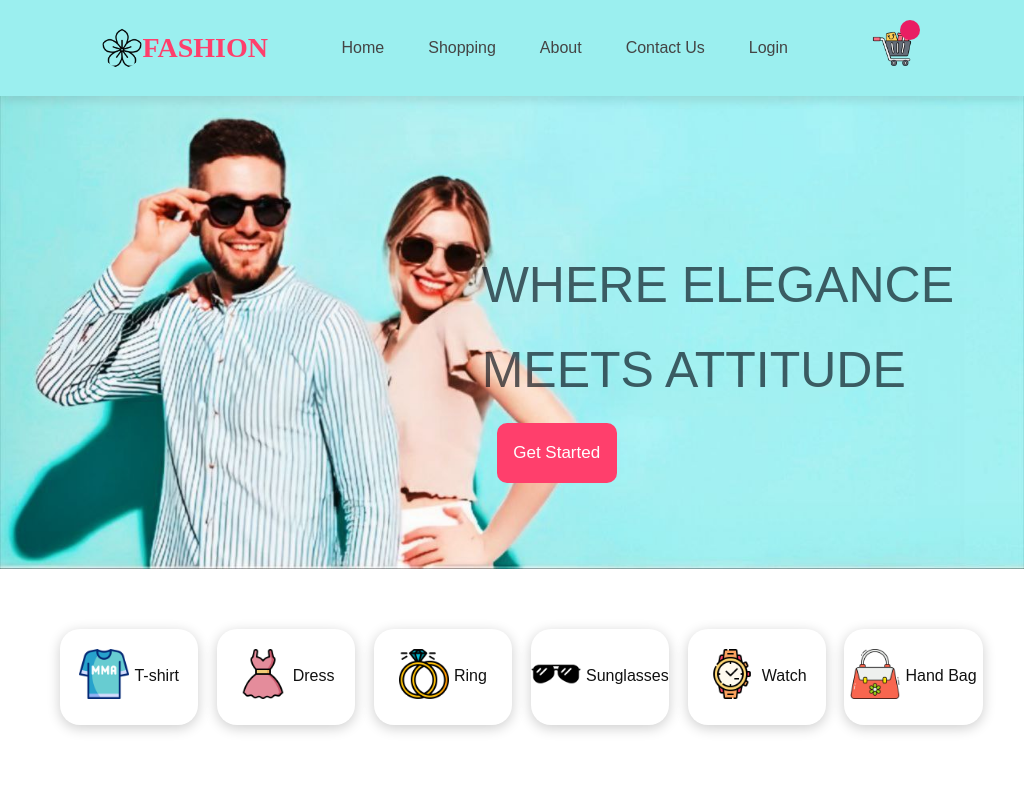
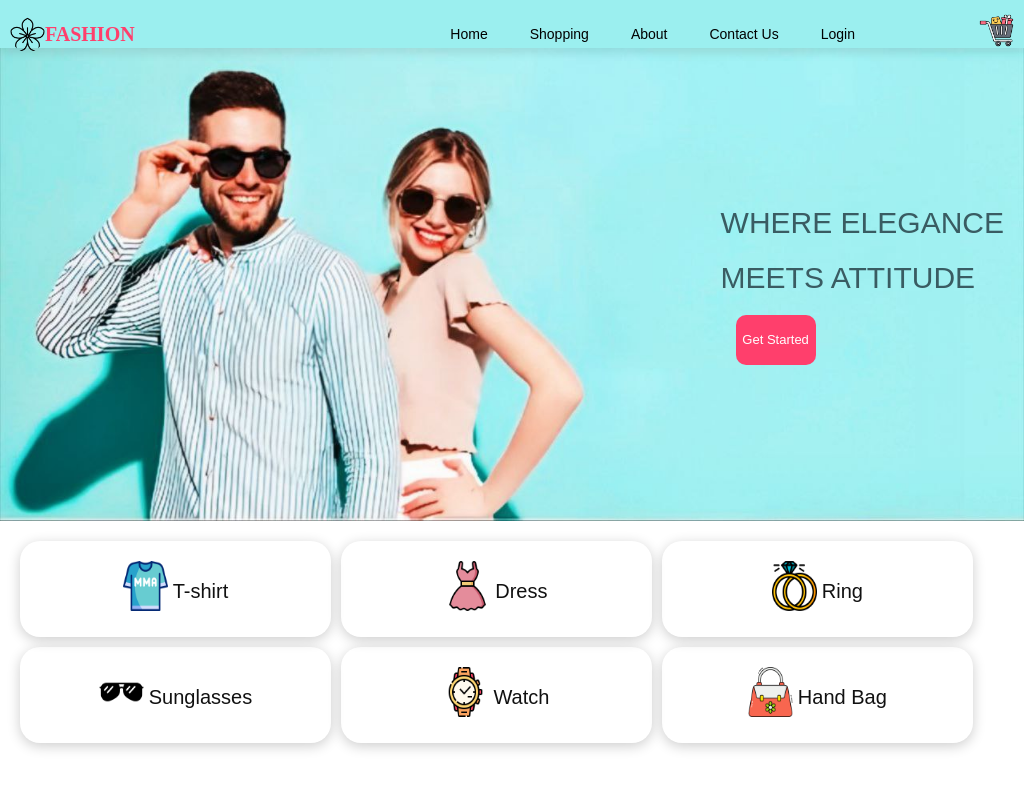
Before and after one commit to omarElsherief/clothing-wep, a React (Vite) app: page / in a window 1024 px wide. Shown: the top 788 px of the page. Built offline with nearby package versions, Linux system fonts and the light colour scheme.

Commit message:
Home.css updated

```diff
--- a/src/components/shared/Header.jsx
+++ b/src/components/shared/Header.jsx
@@ -1,89 +1,92 @@
-// Header Component
-import React, { useState, useEffect } from 'react';
+import React, { useRef } from 'react';
 import { Link, useNavigate } from "react-router-dom";
 import { useDispatch, useSelector } from "react-redux";
 import "../shared/Home.css";
 import logo from "../../assets/flower.png";
 import cartImage from "../../assets/shopping-cart_17641476.png";
-import mopileMenu from "../../assets/line_9694578.png";
+import mobileMenu from "../../assets/line_9694578.png";
 import { logout } from "../../store/authSlice";
-import ShoppingCart from '../../pages/ShoppingCart';
 import { clearCart } from '../../store/cartSlice';
-
-
-
 
 const Header = () => {
   const dispatch = useDispatch();
   const navigate = useNavigate();
+  const navRef = useRef(null);
+
   const isLogedIn = useSelector((state) => state.auth.isAuthenticated);
   const cartItems = useSelector((state) => {
     const items = state.cart.items;
     return Object.values(items).reduce((total, item) => total + item.quantity, 0);
   });
 
+  const toggleMenu = () => {
+    if (navRef.current) {
+      navRef.current.classList.toggle("active");
+    }
+  };
 
   const handleLogout = () => {
-    dispatch(logout()); // Clear Redux state
+    dispatch(logout());
+    dispatch(clearCart());
     navigate("/");
   };
 
   return (
     <header className="header">
-      <div className="header-container">
+      <div className="container">
         {/* Logo */}
         <div className="icon">
-          <Link to="/" className=''>
+          <Link to="/">
             <img src={logo} width="40px" height="40px" alt="Logo" />
             <h1>FASHION</h1>
           </Link>
         </div>
 
-        {/* Mobile Menu Button */}
-
+        {/* Menu Button for Mobile */}
+        <button className="menu-btn" onClick={toggleMenu}>
+          <img src={mobileMenu} alt="menu button" />
+        </button>
 
         {/* Navigation */}
-        <nav className="nav" id="nav">
+        <nav className="nav" ref={navRef}>
           <ul className="nav_list">
             <li><Link to="/" className="nav_link">Home</Link></li>
             <li><Link to="/shopping" className="nav_link">Shopping</Link></li>
             <li><Link to="/about" className="nav_link">About</Link></li>
             <li><Link to="/contact" className="nav_link">Contact Us</Link></li>
             <li>
-              {
-                isLogedIn ? (
-                  <Link
-                to="#"
+              {isLogedIn ? (
+                <button
                   className="nav_link"
                   onClick={(e) => {
-                  e.preventDefault(); // Prevent default link behavior
+                    e.preventDefault();
                     handleLogout();
                   }}
                 >
                   Logout
-              </Link>
+                </button>
               ) : (
                 <Link to="/login" className="nav_link">Login</Link>
-                )
-              }
-
+              )}
             </li>
           </ul>
         </nav>
 
         {/* Cart Icon */}
-        <div className='header-right '>
-          <button className="menu-btn" id="menu-btn" onClick={() => {
-          const nav = document.getElementById("nav");
-          nav.classList.toggle("active");
-        }}>
-          <img src={mopileMenu} alt="menu button" />
+        <div className="relative">
+          <button
+            onClick={() =>
+              isLogedIn ? navigate("/shopping-cart") : navigate("/login")
+            }
+            className="cart-icon"
+          >
+            <img src={cartImage} alt="Cart" width="60px" height="50px" />
           </button>
-          <div className='header-cart relative'>
-          <img src={cartImage} alt="Cart"  className='cursor-pointer ' onClick={() => isLogedIn ? navigate('/shopping-cart') : navigate('/login')} />
-          <span className='absolute -top-2 -right-2 bg-[#e91e63]  text-white text-sm min-w-[20px] h-[20px] rounded-full flex items-center justify-center px-1'>{isLogedIn?cartItems||"0":""}</span>
-          </div>
-
+          {isLogedIn && (
+            <span className="absolute -top-2 -right-2 bg-[#e91e63] text-white text-sm min-w-[20px] h-[20px] rounded-full flex items-center justify-center px-1 count">
+              {cartItems || "0"}
+            </span>
+          )}
         </div>
       </div>
     </header>
--- a/src/components/shared/Home.css
+++ b/src/components/shared/Home.css
@@ -3,7 +3,7 @@
   -webkit-box-sizing: border-box;
   -moz-box-sizing: border-box;
   font-family: "Cairo", sans-serif;
-
+  font-optical-sizing: auto;
   font-weight: 500;
   font-style: normal;
   font-variation-settings: "slnt" 0;
@@ -22,12 +22,12 @@ html {
 body {
   font-family: "DM Sans", sans-serif;
   margin: 0px;
-  background-color: white;
+  background-color: white
 }
 
 .cairo {
   font-family: "Cairo", sans-serif;
-
+  font-optical-sizing: auto;
   font-weight: 500;
   font-style: normal;
   font-variation-settings: "slnt" 0;
@@ -46,14 +46,14 @@ body {
   height: 12vh;
 }
 
-.header-container {
-  width: 80%;
-  height: 100%;
+.container {
+  width: 100%;
+  max-width: 1200px;
   margin: auto;
   display: flex;
   align-items: center;
   justify-content: space-between;
-  /* flex-wrap: wrap; */
+  flex-wrap: wrap;
 }
 
 .icon {
@@ -101,28 +101,31 @@ body {
   color: #fff;
 }
 
-.header-right {
-  display: flex;
-  align-items: center;
-  /* gap: px; */
-}
-.menu-btn{
-  width: 40px;
-  height: 40px;
-}
-.header-right img {
-  max-width: 40px;
-  max-height: 40px;
+
+.cart img {
   transition: 0.3s;
 }
 
-.header-cart img:hover {
+.cart img:hover {
   transform: scale(1.1);
 }
 
 
-.header-cart {
+.cart {
   margin: 10px;
+}
+
+.nav_list .nav_link {
+  display: inline-block;
+  padding: 10px 15px;
+  line-height: 1.5;
+  text-decoration: none;
+  color: inherit;
+}
+
+.nav_list .nav_link:hover,
+.nav_list button.nav_link:hover {
+  color: white;
 }
 
 .photo {
@@ -136,12 +139,15 @@ body {
 h1 {
 
   font-family: "Playwrite PL", cursive;
+  font-optical-sizing: auto;
+
 
 }
 
 
 .photo {
   position: relative;
+
   margin: auto;
 }
 
@@ -152,6 +158,8 @@ h1 {
   top: 30%;
   right: 20px;
   padding-right: 50px;
+
+
 }
 
 .text h2 {
@@ -195,6 +203,8 @@ h1 {
 .product-icon img {
   height: 50px;
   width: 50px;
+
+
 }
 
 .product-icon {
@@ -207,6 +217,8 @@ h1 {
   height: 12vh;
   padding-top: 20px;
   border-radius: 20px;
+
+
 }
 
 .product-icon p {
@@ -266,6 +278,16 @@ h1 {
   transform: scale(1.1);
 }
 
+.himg {
+  width: 300px;
+  height: 300px;
+}
+
+.vimg {
+  width: 500px;
+  height: 612px;
+  padding-right: 20px;
+}
 
 /*sale*/
 .timer {
@@ -381,9 +403,9 @@ h2 {
 }
 
 
-/* .icon {
+.icon {
   width: 40px;
-} */
+}
 
 .title {
   width: 130px;
@@ -551,9 +573,6 @@ h2 {
   font-size: 10px;
 }
 
-
-@media screen and (min-width:992px) {
-
 .footer-content {
   display: flex;
   align-items: center;
@@ -582,6 +601,9 @@ h2 {
   text-align: left;
   justify-content: center;
 }
+
+@media screen and (min-width:992px) {
+
 
   .content {
     width: 90%;
@@ -685,52 +707,24 @@ h2 {
 
 /* Responsive */
 @media (max-width: 768px) {
-
-  .menu-btn {
-    display: none;
+  .header .container {
+    position: relative;
+    align-items: center;
+    padding: 10px 15px;
   }
 
-  .header-container {
-    flex-direction: row;
-    justify-content: space-between;
-    align-items: center;
-    width: 100%;
-  }
-
+  /* Show menu button only on mobile */
   .menu-btn {
     display: block;
-    margin-left: auto;
+    position: absolute;
+    top: 50%;
+    right: 55px;
+    /* Leave space for cart icon */
+    transform: translateY(-50%);
+    z-index: 20;
     background: none;
     border: none;
-  }
-
-  .nav {
-    display: none;
-    width: 80%;
-    background-color: #9befef;
-    padding: 20px 0;
-    position: relative;
-    top: 160px;
-    z-index: 10;
-    box-shadow: 0 4px 8px rgba(0, 0, 0, 0.1);
-  }
-
-  .nav.active {
-    display: block;
-  }
-
-  .nav_list {
-    flex-direction: column;
-    align-items: center;
-    gap: 15px;
-    list-style: none;
-    padding: 0;
-    margin: 0;
-  }
-
-  .nav_link {
-    color: black;
-    font-size: 16px;
+    margin-right: 20px;
   }
 
   .menu-btn img {
@@ -738,23 +732,89 @@ h2 {
     height: 40px;
   }
 
-  .cart img {
-    width: 50px;
-    height: 50px;
+  /* Position cart icon on far right */
+  .header .relative {
+    position: absolute;
+    top: 50%;
+    right: 0;
+    transform: translateY(-50%);
+    z-index: 20;
+  }
+
+  .header .relative img {
+    width: 50px !important;
+    height: 50px !important;
+  }
+
+  /* Logo moves to left and makes space for buttons */
+  .header .icon {
+    position: static;
+    transform: none;
+    margin-right: 450px;
+    z-index: 10;
+  }
+
+  .cart-icon {
+    margin-right: 25px;
+  }
+
+  .count {
+    margin-right: 15px;
+  }
+
+  /* Hide navigation by default */
+  .nav {
+    display: none;
+    position: absolute;
+    top: 100%;
+    left: 0;
+    width: 100%;
+    background-color: #9befef;
+    padding: 20px 0;
+    box-shadow: 0 4px 8px rgba(0, 0, 0, 0.1);
+    z-index: 15;
+  }
+
+  /* Show navigation when active */
+  .nav.active {
+    display: flex;
+  }
+
+  .nav_list {
+    flex-direction: column;
+    gap: 15px;
+    list-style: none;
+    padding: 0;
+    margin: 0;
+    align-items: center;
+  }
+
+  .nav_link {
+    color: #000;
+    font-size: 16px;
+  }
+
+  /* Cart badge */
+  .relative .badge {
+    top: -2px;
+    right: 0;
+    font-size: 12px;
+    min-width: 18px;
+    height: 18px;
   }
 
   .text h2 {
-    font-size: 10px;
+    font-size: 13px;
   }
 
   .text button {
     height: 30px;
-    width: 60px;
+    width: 70px;
     font-size: 10px;
   }
 
   .text {
-    padding: 10px;
+    padding: 0;
   }
 
 
@@ -799,7 +859,150 @@ h2 {
   .image-social img {
     width: 100%;
   }
+}
+
+@media screen and (min-width: 780px) and (max-width: 1200px) {
+  .header {
+    background-color: #9befef;
+    box-shadow: 0 4px 10px rgba(0, 0, 0, 0.1);
+    padding: 8px 0;
+    position: sticky;
+    top: 0;
+    z-index: 999;
+    height: 6vh;
+
+  }
+
+  .container {
+    width: 100%;
+    max-width: 1200px;
+    margin: auto;
+    display: flex;
+    align-items: center;
+    justify-content: space-between;
+    padding: 5px 10px;
+    gap: 10px;
+    height: 2vh;
+  }
+
+  .icon {
+    order: -1;
+    flex: 1;
+    display: flex;
+    align-items: center;
+    gap: 8px;
+  }
+
+  .icon img {
+    width: 35px;
+    height: 35px;
+  }
+
+  .icon h1 {
+    font-size: 20px;
+  }
+
+  .nav {
+    order: -1;
+    flex: 2;
+    display: flex;
+    justify-content: center;
+  }
+
+  .nav_list {
+    display: flex;
+    gap: 12px;
+    list-style: none;
+    padding: 0;
+    margin: 0;
+  }
+
+  .nav_link {
+    font-size: 14px;
+    padding: 6px 10px;
+  }
+
+  .cart {
+    order: 3;
+    flex: 1;
+    display: flex;
+    justify-content: flex-end;
+    align-items: center;
+    margin: 0;
+  }
+
+
+  .cart-icon img {
+    width: 35px;
+    height: 35px;
+  }
+
+  .menu-btn {
+    display: none;
+  }
 
 
 
+  .text h2 {
+    font-size: 30px;
   }
+
+  .text button {
+    height: 50px;
+    width: 80px;
+    font-size: 13px;
+  }
+
+  .text {
+    padding: 0;
+  }
+
+
+  .products-icons {
+    display: grid;
+    grid-template-columns: repeat(3, 1fr);
+    width: 95%;
+    gap: 10px;
+    padding: 10px;
+
+  }
+
+  .product-icon {
+    width: 100%;
+  }
+
+  .product-icon p {
+    font-size: 20px;
+  }
+
+
+  .collection {
+    width: 95%;
+  }
+
+  .himg {
+    width: 200px;
+    height: 250px;
+  }
+
+  .vimg {
+    width: 400px;
+    height: 500px;
+    padding-right: 20px;
+  }
+
+  .product-icon img {
+    width: 45px;
+    height: 50px;
+
+  }
+
+  .collection-title {
+    font-size: 20px;
+    padding: 10px;
+  }
+
+  .image-social img {
+    width: 100%;
+  }
+}
--- a/src/pages/About.css
+++ b/src/pages/About.css
@@ -386,5 +386,5 @@
     .pricing-section {
         height: fit-content;
         padding: 40px 20px;
-    }
+    }.hero-img {Width:80%}
 }
```
Lines whose indentation alone changed are shown as unchanged.
